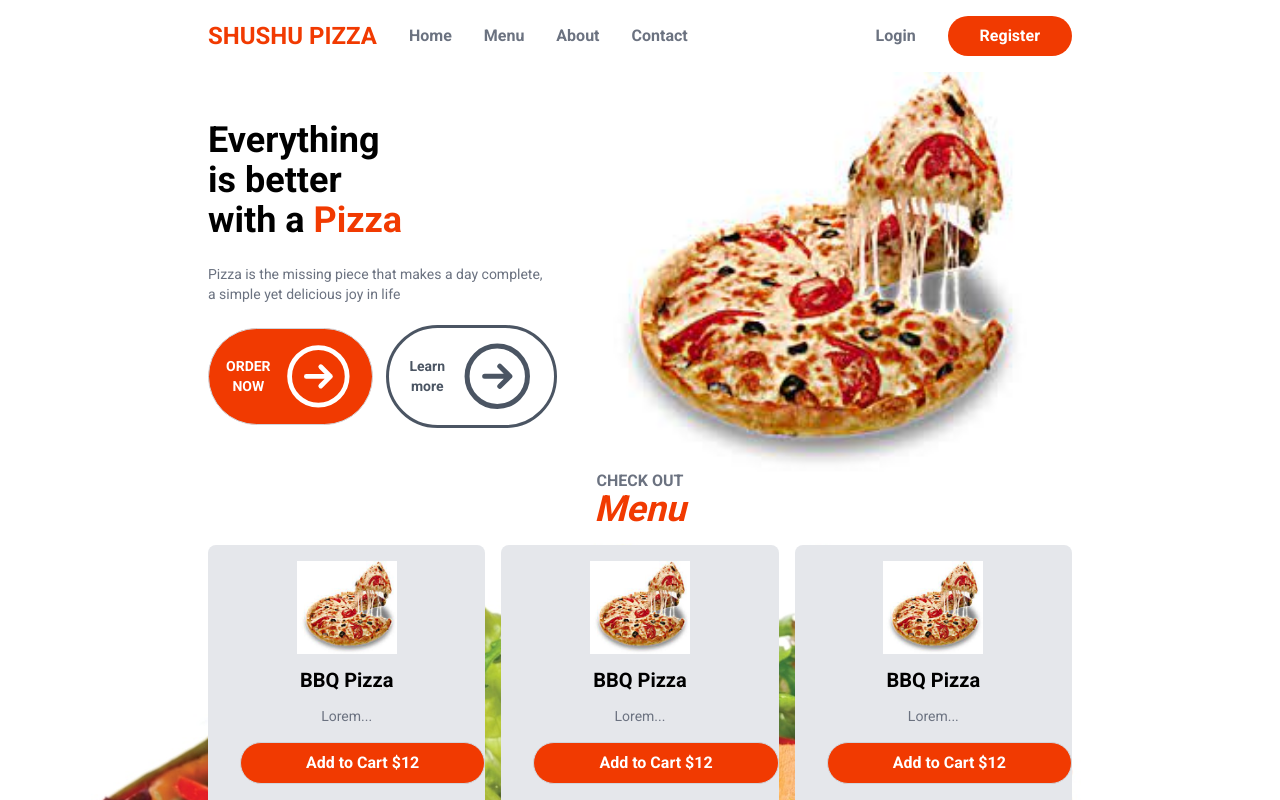
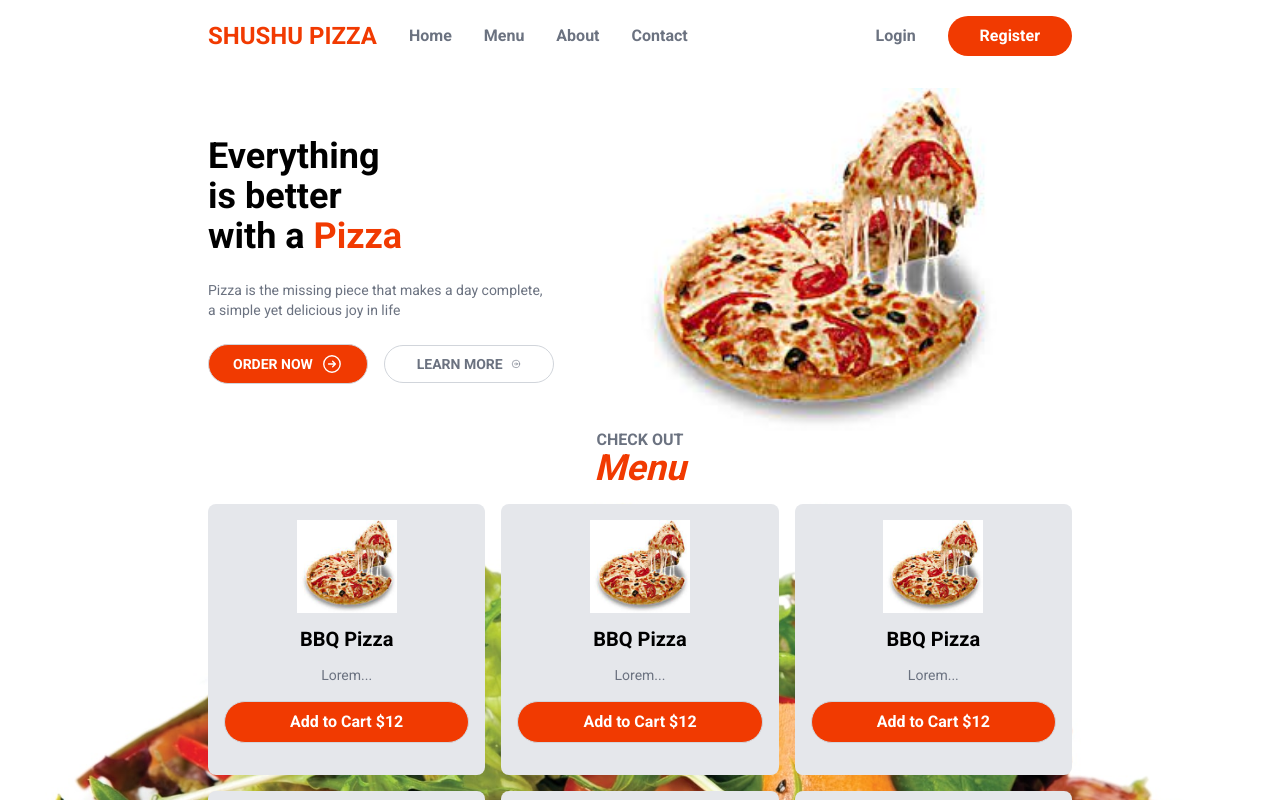
Before and after one commit to Shelton-beep/food-ordering-app, a Next.js app: page / in a window 1280 px wide. Shown: the top 800 px of the page. Built offline with nearby package versions, Linux system fonts and the light colour scheme; no server answers.

Commit message:
Added toast notifications

```diff
--- a/package.json
+++ b/package.json
@@ -17,6 +17,7 @@
     "next-auth": "^4.24.5",
     "react": "^18",
     "react-dom": "^18",
+    "react-hot-toast": "^2.4.1",
     "sharp": "^0.33.0"
   },
   "devDependencies": {
--- a/src/app/api/register/route.js
+++ b/src/app/api/register/route.js
@@ -1,5 +1,6 @@
 import { User } from "../../../models/User";
 import mongoose from "mongoose";
+import bcrypt from "bcrypt";
 
 export async function POST(req) {
   const body = await req.json();
@@ -13,7 +14,7 @@ export async function POST(req) {
 
   const notHashedPassword = pass;
   const salt = bcrypt.genSaltSync(10);
-  bosy.password = bcrypt.hashSync(notHashedPassword, salt);
+  body.password = bcrypt.hashSync(notHashedPassword, salt);
 
   const createdUser = await User.create(body);
   return Response.json(createdUser);
--- a/src/app/layout.js
+++ b/src/app/layout.js
@@ -2,6 +2,7 @@ import { Roboto } from "next/font/google";
 import "./globals.css";
 import Header from "../components/layout/Header";
 import AppProvider from "../components/AppContext";
+import { Toaster } from "react-hot-toast";
 
 const roboto = Roboto({ subsets: ["latin"], weight: ["400", "500", "700"] });
 
@@ -15,6 +16,7 @@ export default function RootLayout({ children }) {
     <html lang="en">
       <body className={roboto.className}>
         <main className="max-w-4xl mx-auto p-4">
+          <Toaster />
           <AppProvider>
             <Header />
             {children}
--- a/src/app/profile/page.js
+++ b/src/app/profile/page.js
@@ -3,12 +3,11 @@ import { useSession } from "next-auth/react";
 import Image from "next/image";
 import { redirect } from "next/navigation";
 import { useEffect, useState } from "react";
+import toast from "react-hot-toast";
 
 const ProfilePage = () => {
   const session = useSession();
   const [userName, setUserName] = useState("");
-  const [saved, setSaved] = useState(false);
-  const [isSaving, setIsSaving] = useState(false);
   const { status } = session;
 
   useEffect(() => {
@@ -19,19 +18,22 @@ const ProfilePage = () => {
 
   async function handleProfileInfoUpdate(ev) {
     ev.preventDefault();
-    setSaved(false);
-    setIsSaving(true);
-    const response = await fetch("api/profile", {
-      method: "PUT",
-      headers: { "Content-Type": "application/json" },
-      body: JSON.stringify({ name: userName }),
+    const savingPromise = new Promise(async (resolve, reject) => {
+      const response = await fetch("api/profile", {
+        method: "PUT",
+        headers: { "Content-Type": "application/json" },
+        body: JSON.stringify({ name: userName }),
+      });
+      if (response.ok) {
+        resolve();
+      } else reject();
     });
 
-    setIsSaving(false);
-
-    if (response.ok) {
-      setSaved(true);
-    }
+    toast.promise(savingPromise, {
+      loading: "Saving...",
+      success: "Profile Saved!",
+      error: "Something went wrong try again",
+    });
   }
 
   async function handleFileChange(ev) {
@@ -63,16 +65,6 @@ const ProfilePage = () => {
         <h1 className="text-center text-primary mb-4 text-4xl">Profile</h1>
 
         <div className="max-w-md mx-auto ">
-          {isSaving && (
-            <h2 className="text-center bg-blue-100 p-4 rounded-lg border border-blue-300">
-              Saving...
-            </h2>
-          )}
-          {saved && (
-            <h2 className="text-center bg-green-100 p-4 rounded-lg border border-green-300">
-              Profile Saved!
-            </h2>
-          )}
           <div className="flex gap-2 items-center">
             <div className="p-2 rounded-lg items-center justify-center">
               <div>
@@ -81,6 +73,7 @@ const ProfilePage = () => {
                   src={userImage}
                   width={100}
                   height={100}
+                  priority
                   alt="avatar"
                 />
                 <label>
--- a/src/components/layout/Header.js
+++ b/src/components/layout/Header.js
@@ -5,8 +5,7 @@ import Link from "next/link";
 const Header = () => {
   const session = useSession();
   const status = session.status;
-  const userData = session.data?.user;
-  let userName = userData?.name || userData?.email;
+  let userName = session?.data?.user?.name || session?.data?.user?.email;
 
   if (userName && userName.includes(" ")) {
     userName = userName.split(" ")[0];
--- a/src/components/layout/Hero.js
+++ b/src/components/layout/Hero.js
@@ -4,7 +4,7 @@ import Right from "../icons/Right";
 const Hero = () => {
   return (
     <>
-      <section className="hero mt-4">
+      <section className="hero mt-8">
         <div className="py-12">
           <h1 className="text-4xl font-semibold">
             Everything
@@ -18,12 +18,19 @@ const Hero = () => {
             Pizza is the missing piece that makes a day complete, a simple yet
             delicious joy in life
           </p>
-          <div className="flex gap-4 text-sm">
-            <button className="bg-primary justify-center flex gap-2 text-white uppercase items-center py-2 px-4 rounded-full ">
+          <div className="flex gap-4 text-sm items-center">
+            <button
+              type="button"
+              className="bg-primary flex whitespace-nowrap uppercase items-center gap-2 mx-auto text-white rounded-full py-2"
+            >
               Order now
               <Right />
             </button>
-            <button className="flex items-center border-0 outline gap-2 py-2 px-4 rounded-full text-gray-600 font-semibold">
+
+            <button
+              type="button"
+              className="flex whitespace-nowrap gap-2 uppercase mx-auto items-center text-gray-500 rounded-full px-8 py-2"
+            >
               Learn more
               <Right />
             </button>
--- a/src/components/menu/MenuItem.js
+++ b/src/components/menu/MenuItem.js
@@ -15,7 +15,10 @@ const MenuItem = () => {
         </div>
         <h4 className="font-semibold my-3 text-xl">BBQ Pizza</h4>
         <p className="text-gray-500 text-sm">Lorem...</p>
-        <button className="bg-primary m-4 text-white rounded-full px-8 py-2">
+        <button
+          type="button"
+          className="bg-primary mx-auto m-4 text-white rounded-full px-8 py-2"
+        >
           Add to Cart $12
         </button>
       </div>
```
Also changed, not shown: 1 other file (tests, documents, lock files or other folders).
